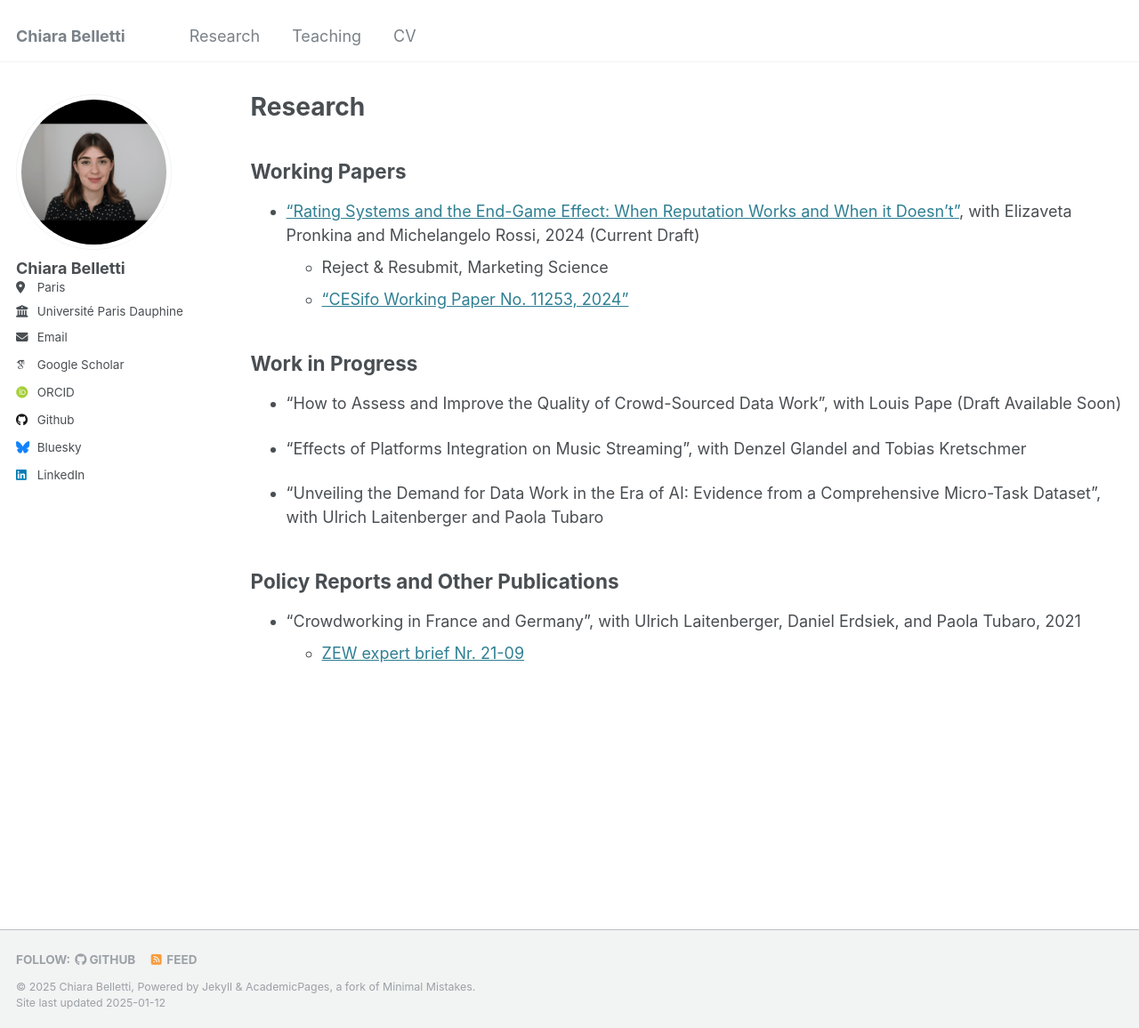
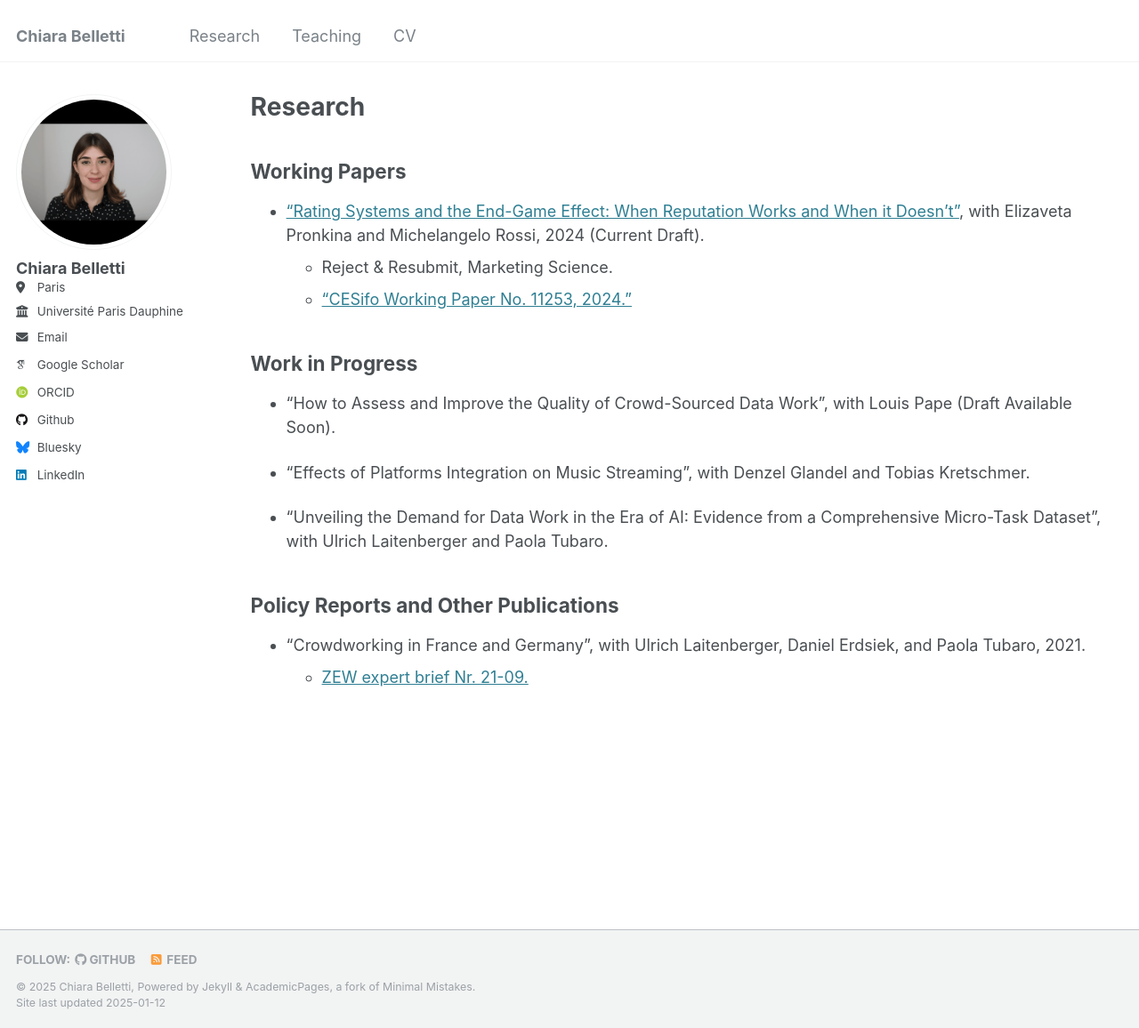
Before and after one commit to ChiaraBelletti/ChiaraBelletti.github.io, a Jekyll site: the page built from _pages/research.md, in a window 1280 px wide and 1156 px high. Shown: the whole window at 89% size. Built offline with Jekyll 4.4.1, drawn with Linux system fonts in a browser that asks for light colours; some web fonts are replaced.

```diff
--- a/_pages/research.md
+++ b/_pages/research.md
@@ -13,21 +13,21 @@ redirect_from:
 Working Papers
 -----
 
-* <a href="https://www.cesifo.org/en/publications/2024/working-paper/rating-systems-and-end-game-effect-when-reputation-works-and-when">"Rating Systems and the End-Game Effect: When Reputation Works and When it Doesn't"</a>, with Elizaveta Pronkina and Michelangelo Rossi, 2024 (Current Draft)
-  * Reject & Resubmit, Marketing Science
-  * <a href="https://www.cesifo.org/en/publications/2024/working-paper/rating-systems-and-end-game-effect-when-reputation-works-and-when">"CESifo Working Paper No. 11253, 2024"</a>
+* <a href="https://www.cesifo.org/en/publications/2024/working-paper/rating-systems-and-end-game-effect-when-reputation-works-and-when">"Rating Systems and the End-Game Effect: When Reputation Works and When it Doesn't"</a>, with Elizaveta Pronkina and Michelangelo Rossi, 2024 (Current Draft).
+  * Reject & Resubmit, Marketing Science.
+  * <a href="https://www.cesifo.org/en/publications/2024/working-paper/rating-systems-and-end-game-effect-when-reputation-works-and-when">"CESifo Working Paper No. 11253, 2024."</a>
 
 Work in Progress
 -----
 
-* "How to Assess and Improve the Quality of Crowd-Sourced Data Work", with Louis Pape (Draft Available Soon)
+* "How to Assess and Improve the Quality of Crowd-Sourced Data Work", with Louis Pape (Draft Available Soon).
 
-* "Effects of Platforms Integration on Music Streaming", with Denzel Glandel and Tobias Kretschmer
+* "Effects of Platforms Integration on Music Streaming", with Denzel Glandel and Tobias Kretschmer.
 
-* "Unveiling the Demand for Data Work in the Era of AI: Evidence from a Comprehensive Micro-Task Dataset", with Ulrich Laitenberger and Paola Tubaro
+* "Unveiling the Demand for Data Work in the Era of AI: Evidence from a Comprehensive Micro-Task Dataset", with Ulrich Laitenberger and Paola Tubaro.
 
 Policy Reports and Other Publications
 -----
 
-* "Crowdworking in France and Germany", with Ulrich Laitenberger, Daniel Erdsiek, and Paola Tubaro, 2021
-  * <a href="https://www.zew.de/publikationen/crowdworking-in-france-and-germany" target="_blank" rel="noopener noreferrer">ZEW expert brief Nr. 21-09 </a>
+* "Crowdworking in France and Germany", with Ulrich Laitenberger, Daniel Erdsiek, and Paola Tubaro, 2021.
+  * <a href="https://www.zew.de/publikationen/crowdworking-in-france-and-germany" target="_blank" rel="noopener noreferrer">ZEW expert brief Nr. 21-09. </a>
```
